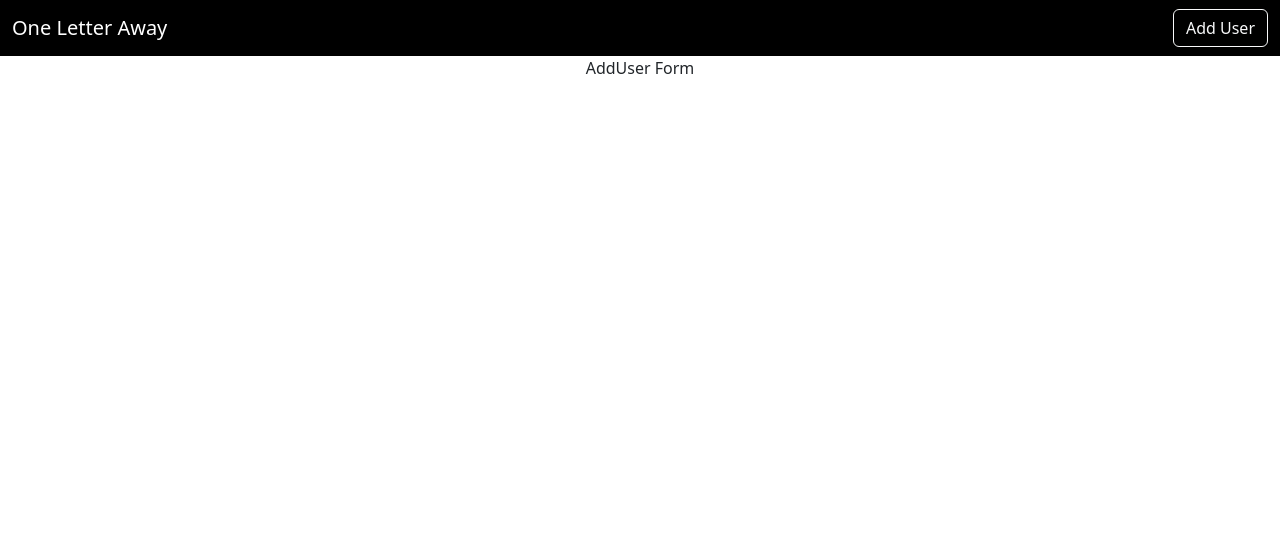
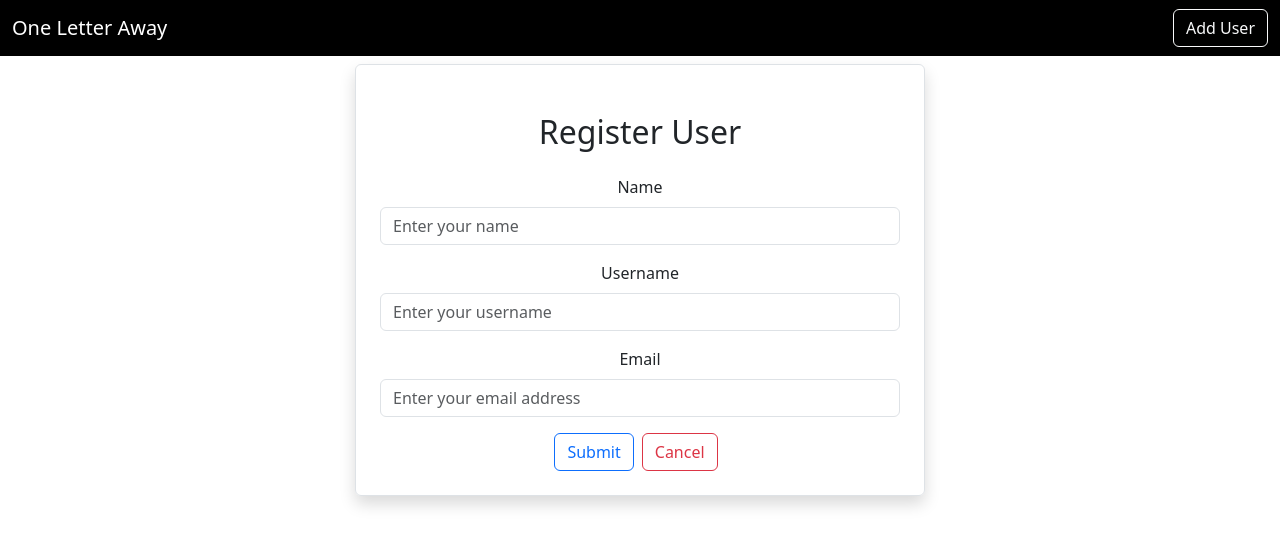
Before and after one commit to nadeeshaani/one-letter-away, a React (Create React App) app in the folder fullstack-frontend/: page /addUser in a window 1280 px wide. Shown: the top 546 px of the page. Built offline with nearby package versions, Linux system fonts and the light colour scheme.

Commit message:
created register user form

```diff
--- a/fullstack-frontend/src/pages/Home.js
+++ b/fullstack-frontend/src/pages/Home.js
@@ -25,6 +25,8 @@
       <th scope="col">profile picture</th>
       <th scope="col">Username</th>
       <th scope="col">Country</th>
+      <th scope="col">Age</th>
+      <th scope="col">Gender</th>
       <th scope="col">email</th>
       <th scope="col">message</th>
       <th scope="col">Action</th>
@@ -39,6 +41,8 @@
         <td><img width="100px" height="100px" src={user.profileImageUrl} alt={`Image for ${user.username}`} /></td>
         <td>{user.username}</td>
         <td>{user.country}</td>
+        <td>{user.age}</td>
+        <td>{user.gender}</td>
         <td>{user.email}</td>
         <td>{user.message}</td>
         <td className='d-flex align-items-center'>
--- a/fullstack-frontend/src/users/AddUser.js
+++ b/fullstack-frontend/src/users/AddUser.js
@@ -2,6 +2,49 @@
 
 export default function AddUser() {
   return (
-    <div>AddUser Form</div>
+    <div className='container'>
+        <div className="row">
+            <div className="col-md-6 offset-md-3 border rounded p-4 mt-2 shadow">
+                <h2 className='text-center m-4'>Register User</h2>
+                <div className='mb-3'>
+                    <label htmlFor='Name' className='form-label'>
+                        Name
+                    </label>
+                    <input type={"text"}
+                    className='form-control'
+                    placeholder='Enter your name'
+                    name='name'/>
+                </div>
+
+                <div className='mb-3'>
+                    <label htmlFor='Username' className='form-label'>
+                        Username
+                    </label>
+                    <input type={"text"}
+                    className='form-control'
+                    placeholder='Enter your username'
+                    name='username'/>
+                </div>
+
+                <div className='mb-3'>
+                    <label htmlFor='Email' className='form-label'>
+                        Email
+                    </label>
+                    <input type={"text"}
+                    className='form-control'
+                    placeholder='Enter your email address'
+                    name='email'/>
+                </div>
+
+                <button type="Submit" className='btn btn-outline-primary'>Submit</button>
+                <button type="Cancel" className='btn btn-outline-danger mx-2'>Cancel</button>
+
+
+
+
+
+            </div>
+        </div>
+    </div>
   )
 }
```
Also changed, not shown: 1 other file (tests, documents, lock files or other folders).
